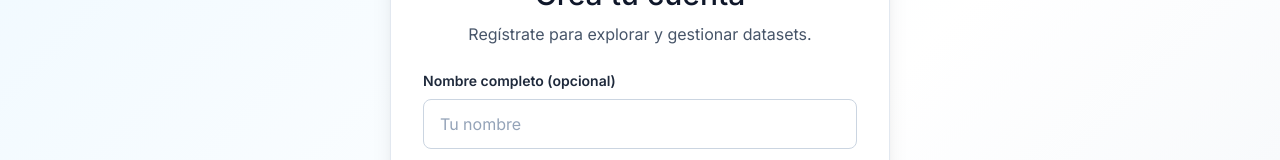
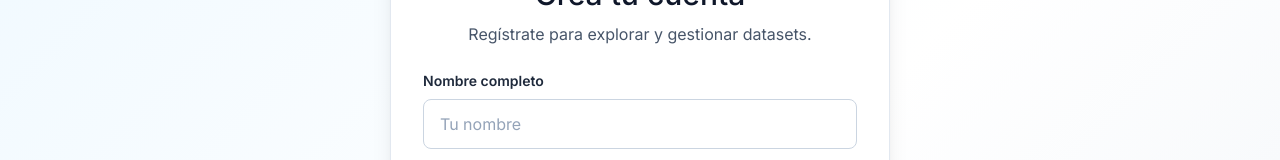
Before and after one commit to yonatan-alvarez-h/taloop-app, a React (Vite) app: page /register in a window 1280 px wide. Shown: the part 197-357 px from the top of the page. Built offline with nearby package versions, Linux system fonts and the light colour scheme; no server answers.

Commit message:
Require full name during user registration

```diff
--- a/src/pages/Register/RegisterPage.tsx
+++ b/src/pages/Register/RegisterPage.tsx
@@ -34,6 +34,11 @@ const RegisterPage: React.FC = () => {
     event.preventDefault();
     setError(null);
 
+    if (!formData.full_name.trim()) {
+      setError("El nombre completo es obligatorio.");
+      return;
+    }
+
     if (formData.password !== formData.confirmPassword) {
       setError("Las contraseñas no coinciden.");
       return;
@@ -45,9 +50,7 @@ const RegisterPage: React.FC = () => {
       await createUser({
         email: formData.email.trim().toLowerCase(),
         password: formData.password,
-        ...(formData.full_name?.trim()
-          ? { full_name: formData.full_name.trim() }
-          : {}),
+        full_name: formData.full_name.trim(),
       });
       setSuccess(true);
       setFormData(initialFormData);
@@ -93,7 +96,7 @@ const RegisterPage: React.FC = () => {
 
           <form className="register-form" onSubmit={handleSubmit}>
             <div className="register-field">
-              <label htmlFor="full_name">Nombre completo (opcional)</label>
+              <label htmlFor="full_name">Nombre completo</label>
               <input
                 id="full_name"
                 name="full_name"
@@ -101,6 +104,7 @@ const RegisterPage: React.FC = () => {
                 autoComplete="name"
                 value={formData.full_name}
                 onChange={handleChange}
+                required
                 placeholder="Tu nombre"
               />
             </div>
--- a/src/types/user.ts
+++ b/src/types/user.ts
@@ -1,5 +1,5 @@
 export interface UserRegistrationData {
   email: string;
   password: string;
-  full_name?: string;
+  full_name: string;
 }
```
